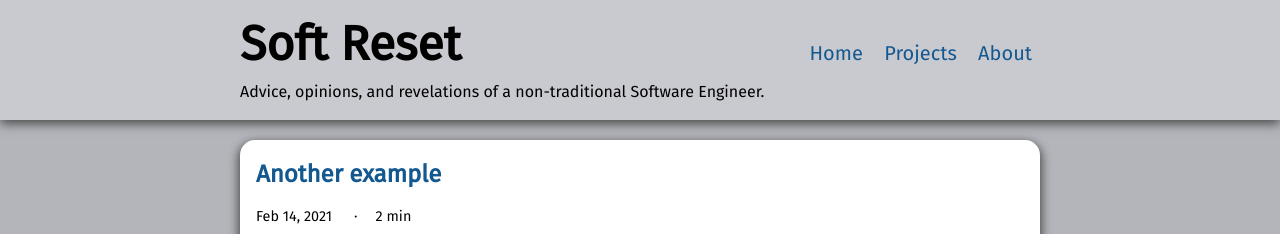
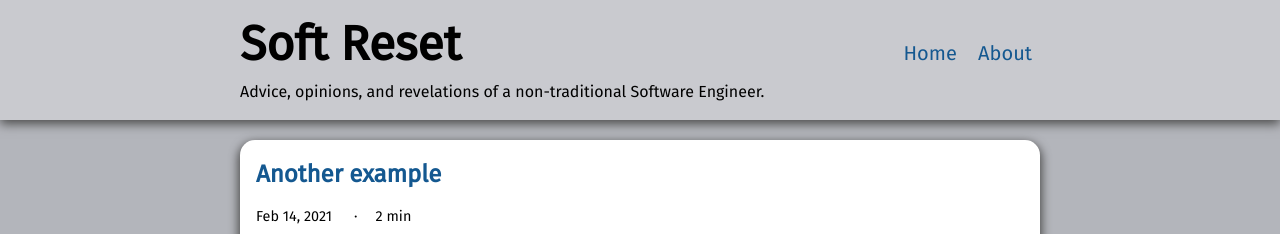
Before and after one commit to michaelgilch/michaelgilch.github.io, a Jekyll site: the page built from index.html, in a window 1280 px wide. Shown: the top 234 px of the page. Built offline with Jekyll 4.4.1, drawn with Linux system fonts in a browser that asks for light colours; some web fonts are replaced; the list of posts is cut into pages by our own code.

Commit message:
Remove placeholder nav links

```diff
--- a/_data/navigation.yml
+++ b/_data/navigation.yml
@@ -1,6 +1,4 @@
 - name: Home
   link: /
-- name: Projects
-  link: /projects
 - name: About
   link: /about
```
